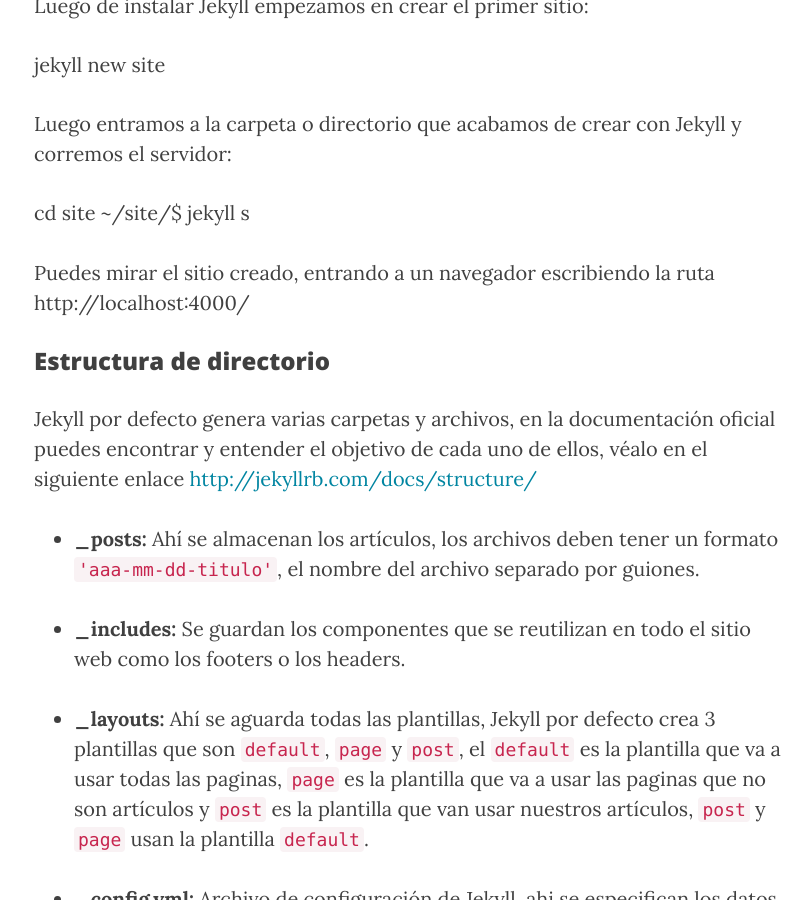
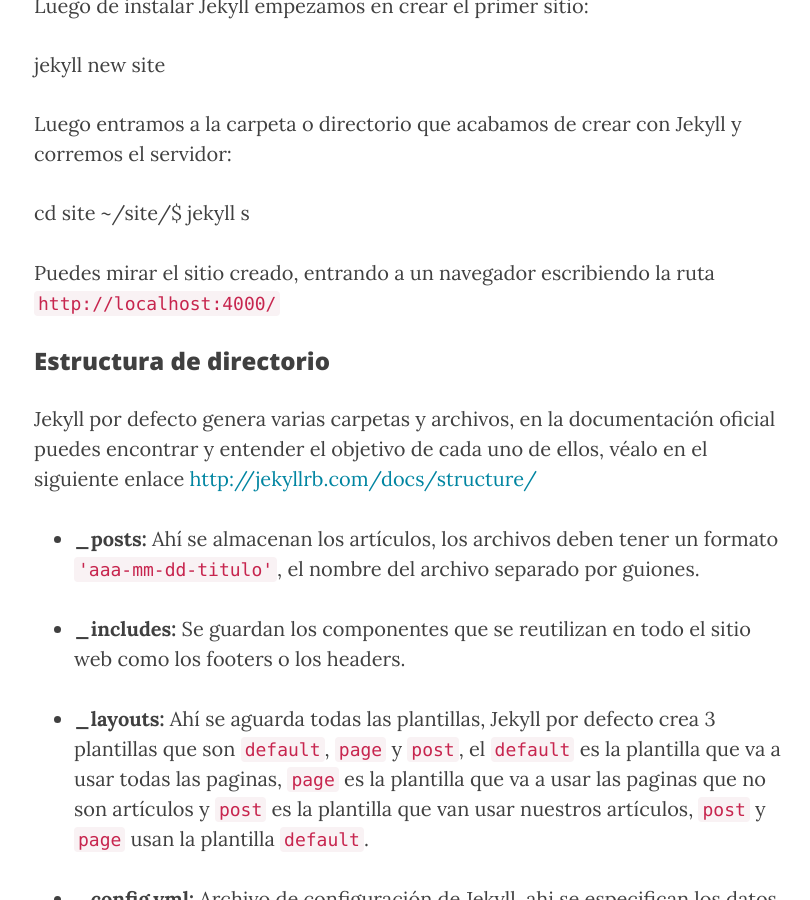
Before and after one commit to nmenag/nmenag.github.io, a Jekyll site: the page built from _posts/2015-07-03-paginas-estaticas-con-jekyll.md, in a window 1280 px wide and 900 px high, scrolled down 1508 px. Shown: the whole window, without its empty margins (231-1041 px from the left). Built offline with Jekyll 4.4.1, drawn with Linux system fonts in a browser that asks for light colours; some web fonts are replaced; comment, search, counter and statistics services are not loaded.

```diff
--- a/_posts/2015-07-03-paginas-estaticas-con-jekyll.md
+++ b/_posts/2015-07-03-paginas-estaticas-con-jekyll.md
@@ -32,6 +32,7 @@ gem install jekyll
 </div>
 
 Luego de instalar Jekyll empezamos en crear el primer sitio:
+
 <div class="terminal">
 jekyll new site
 </div>
@@ -43,7 +44,7 @@ cd site
 ~/site/$ jekyll s
 </div>
 
-Puedes mirar el sitio creado, entrando a un navegador escribiendo la ruta http://localhost:4000/
+Puedes mirar el sitio creado, entrando a un navegador escribiendo la ruta `http://localhost:4000/`
 
 ###Estructura de directorio
 
```
